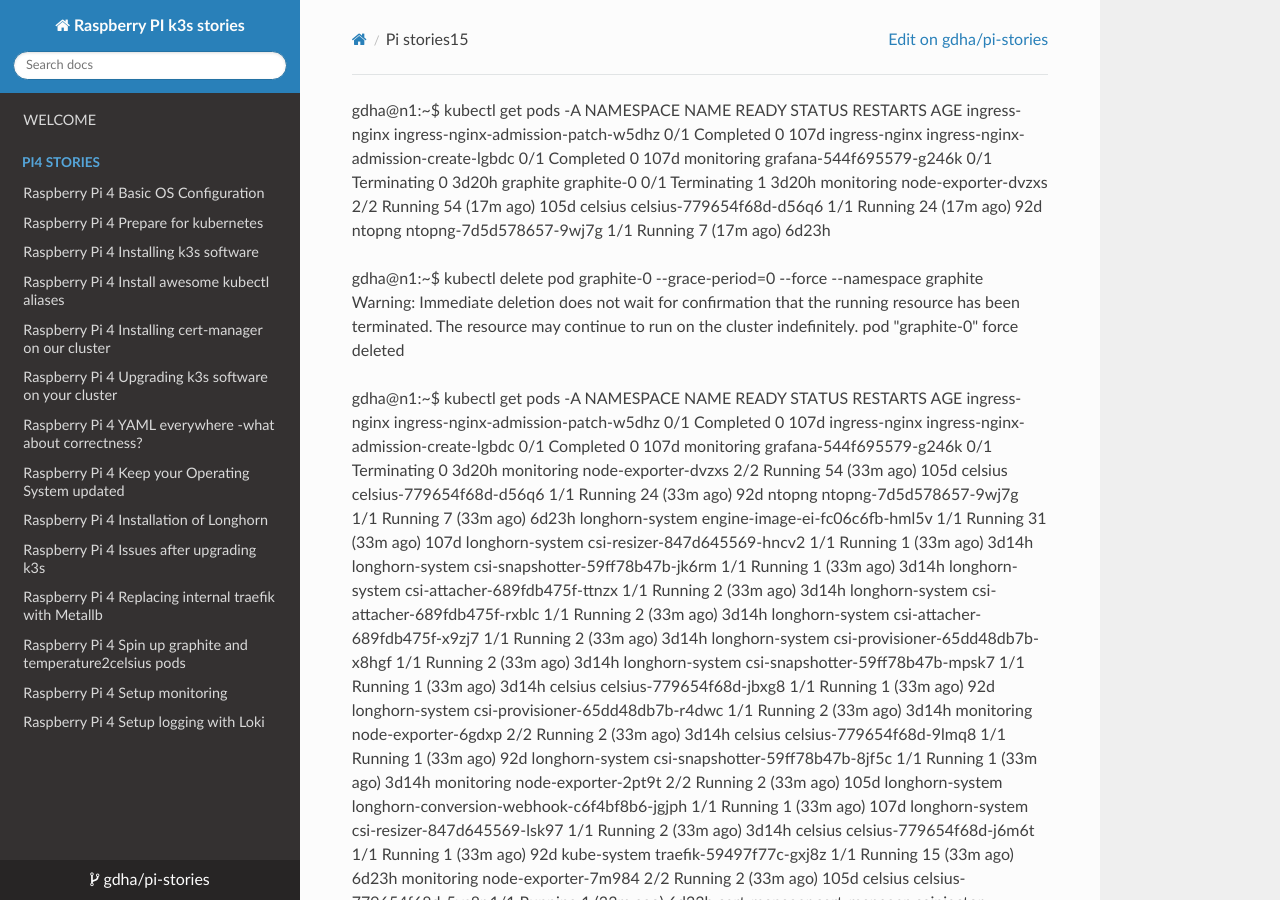
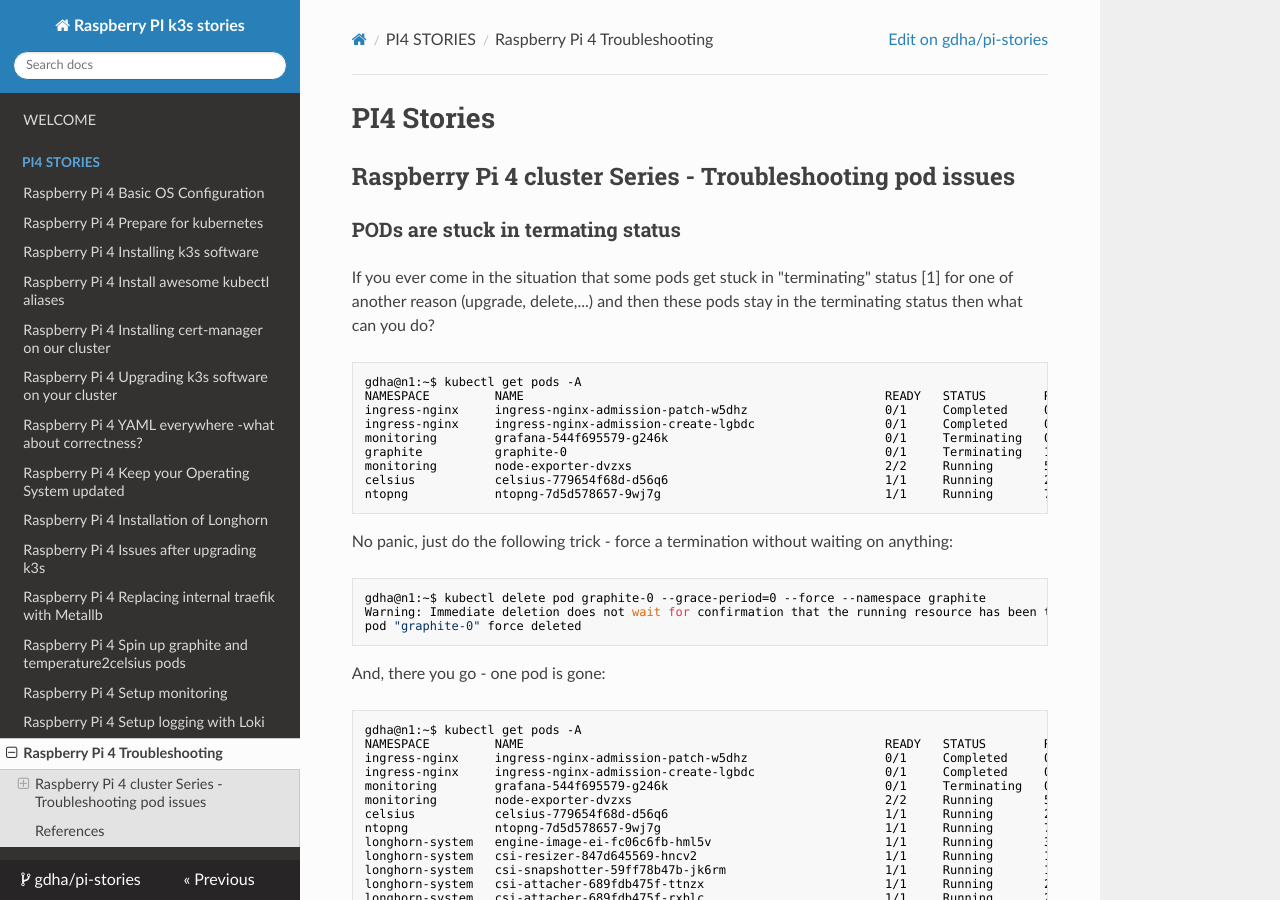
Before and after one commit to gdha/pi-stories, an MkDocs documentation site: the page built from docs/pi-stories15.md, in a window 1280 px wide and 900 px high. Built offline with MkDocs 1.6.1, drawn with Linux system fonts in a browser that asks for light colours; nearby versions of some CDN libraries; some of the changed text lies outside the part shown.

Commit message:
adding k3s troubleshooting

````diff
--- a/docs/pi-stories15.md
+++ b/docs/pi-stories15.md
@@ -1,3 +1,12 @@
+# PI4 Stories
+
+## Raspberry Pi 4 cluster Series - Troubleshooting pod issues
+
+### PODs are stuck in termating status
+
+If you ever come in the situation that some pods get stuck in "terminating" status [1] for one of another reason (upgrade, delete,...) and then these pods stay in the terminating status then what can you do?
+
+```bash
 gdha@n1:~$ kubectl get pods -A
 NAMESPACE         NAME                                                  READY   STATUS        RESTARTS       AGE
 ingress-nginx     ingress-nginx-admission-patch-w5dhz                   0/1     Completed     0              107d
@@ -7,12 +16,18 @@
 monitoring        node-exporter-dvzxs                                   2/2     Running       54 (17m ago)   105d
 celsius           celsius-779654f68d-d56q6                              1/1     Running       24 (17m ago)   92d
 ntopng            ntopng-7d5d578657-9wj7g                               1/1     Running       7 (17m ago)    6d23h
+```
+No panic, just do the following trick - force a termination without waiting on anything:
 
-
+```bash
 gdha@n1:~$ kubectl delete pod graphite-0 --grace-period=0 --force --namespace graphite
 Warning: Immediate deletion does not wait for confirmation that the running resource has been terminated. The resource may continue to run on the cluster indefinitely.
 pod "graphite-0" force deleted
+```
 
+And, there you go - one pod is gone:
+
+```bash
 gdha@n1:~$ kubectl get pods -A
 NAMESPACE         NAME                                                  READY   STATUS        RESTARTS       AGE
 ingress-nginx     ingress-nginx-admission-patch-w5dhz                   0/1     Completed     0              107d
@@ -102,11 +117,16 @@
 uptime-kuma       uptime-kuma-0                                         1/1     Running       6 (28m ago)    3d14h
 logging           loki-stack-promtail-nh2m7                             1/1     Running       1 (33m ago)    97d
 graphite          graphite-0                                            1/1     Running
+```
 
+Repeat these steps for the remining pods which are stuck:
+
+```bash
 gdha@n1:~$ kubectl delete pod grafana-544f695579-g246k --grace-period=0 --force --namespace monitoring
 Warning: Immediate deletion does not wait for confirmation that the running resource has been terminated. The resource may continue to run on the cluster indefinitely.
 pod "grafana-544f695579-g246k" force deleted
-
+```
 
 ## References
-[PODs are stuck in terminating status](https://stackoverflow.com/questions/35453792/pods-stuck-in-terminating-status)
+
+[1] [PODs are stuck in terminating status](https://stackoverflow.com/questions/35453792/pods-stuck-in-terminating-status)
--- a/mkdocs.yml
+++ b/mkdocs.yml
@@ -29,3 +29,4 @@
     - 'Raspberry Pi 4 Spin up graphite and temperature2celsius pods': 'pi-stories12.md'
     - 'Raspberry Pi 4 Setup monitoring': 'pi-stories13.md'
     - 'Raspberry Pi 4 Setup logging with Loki': 'pi-stories14.md'
+    - 'Raspberry Pi 4 Troubleshooting': 'pi-stories15.md'
````
